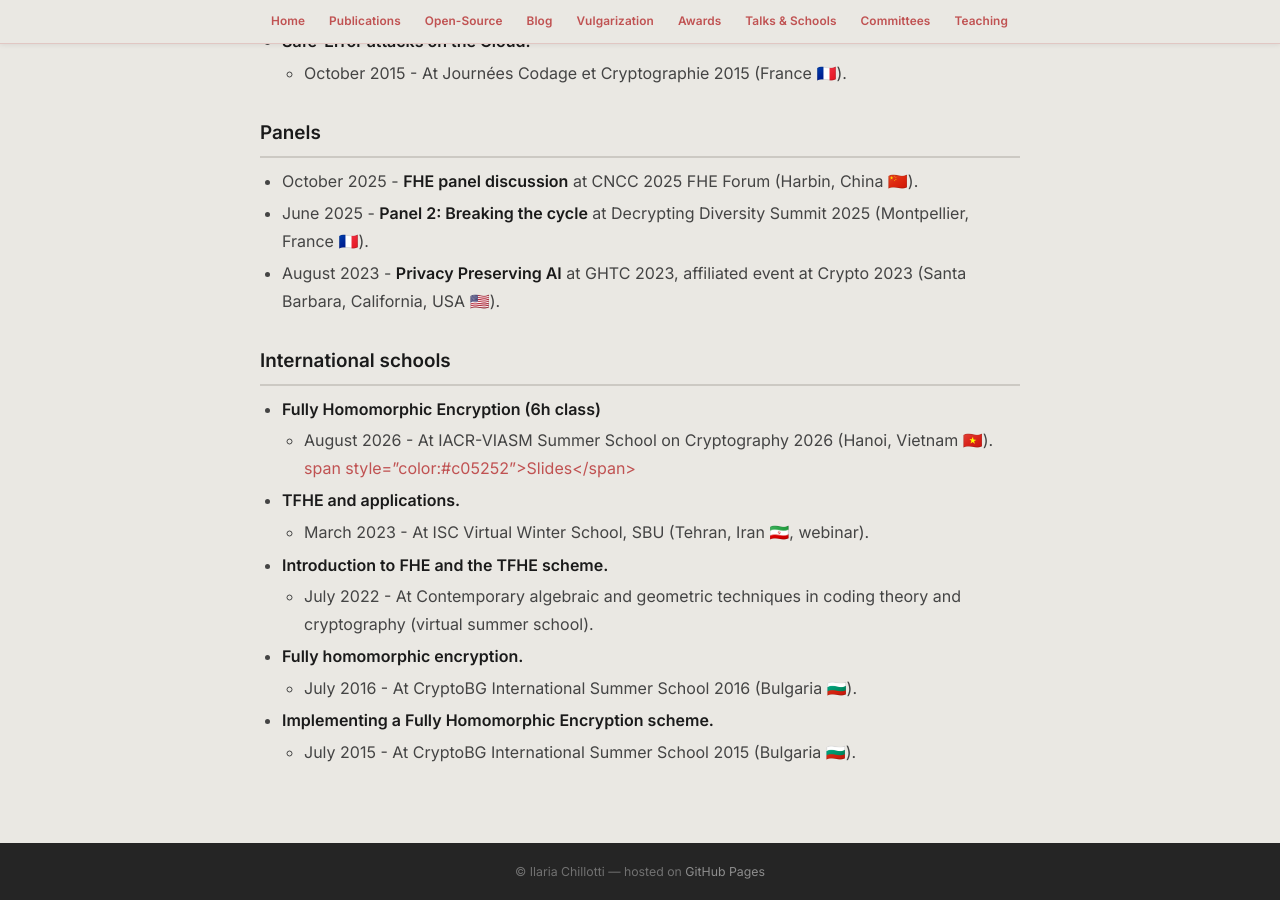
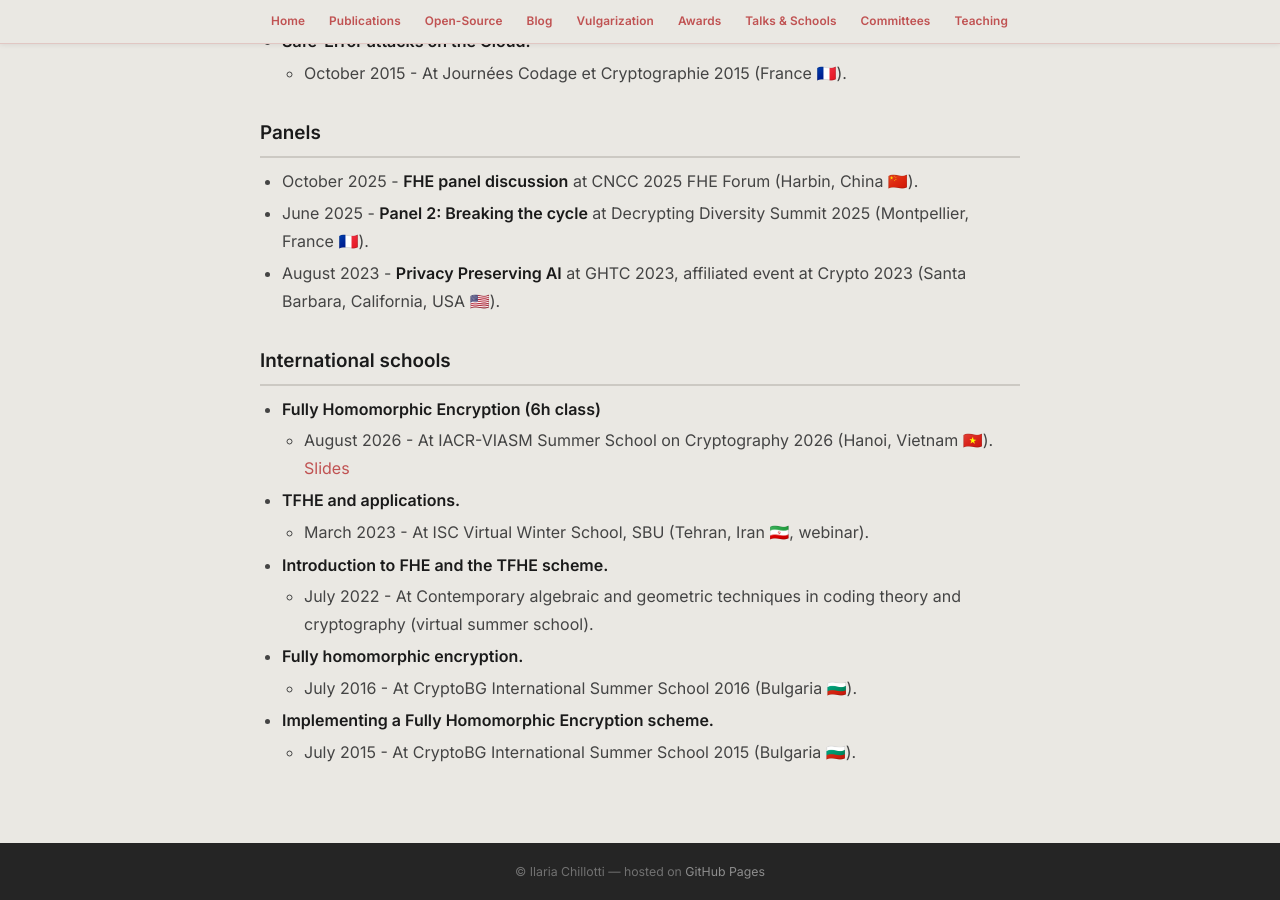
Before and after one commit to ilachill/ilachill.github.io, a Jekyll site: the page built from talks_panels_schools.md, in a window 1280 px wide and 900 px high, scrolled down 3636 px. Built offline with Jekyll 4.4.1, drawn with Linux system fonts in a browser that asks for light colours; our own code applies the rules of GitHub Pages for plain Markdown files.

Commit message:
IACR-VIASM Summer School 2026

```diff
--- a/talks_panels_schools.md
+++ b/talks_panels_schools.md
@@ -143,7 +143,7 @@ layout: default
 
 ## [](#header-2)International schools
 *   **Fully Homomorphic Encryption (6h class)**
-	*	August 2026 - At IACR-VIASM Summer School on Cryptography 2026 (Hanoi, Vietnam 🇻🇳). [span style="color:#c05252">Slides</span>](https://drive.google.com/drive/folders/1f8ZPlfRh5_QkQDKUXH3WXJcQbpOXikNA){:target="_blank"}
+	*	August 2026 - At IACR-VIASM Summer School on Cryptography 2026 (Hanoi, Vietnam 🇻🇳). [<span style="color:#c05252">Slides</span>](https://drive.google.com/file/d/1TE8U_zSPSTMLeoTJ1nj9exgzXqaLNy-n/view?usp=share_link){:target="_blank"}
 
 *   **TFHE and applications.**
 	*   March 2023 - At ISC Virtual Winter School, SBU (Tehran, Iran 🇮🇷, webinar).
```
